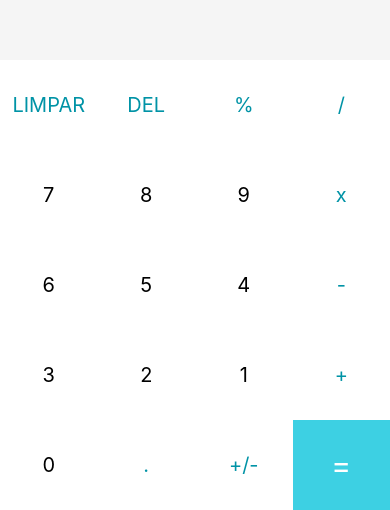
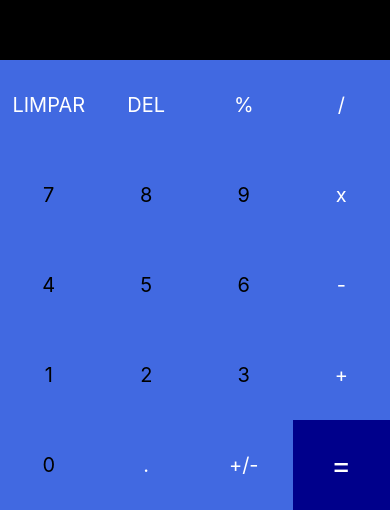
Before and after one commit to carlosmoraessilva/CalculadoraApp, a React Native app in the folder Calculadora/: screen / in a window 390 px wide. Shown: the part 334-844 px from the top of the page. Built offline with nearby package versions, Linux system fonts and the light colour scheme.

Commit message:
Ajuste das teclas e atualização do estilo

```diff
--- a/Calculadora/App.js
+++ b/Calculadora/App.js
@@ -4,7 +4,8 @@ import { StyleSheet, Text, View, TouchableOpacity, Button } from 'react-native';
 
 export default function App() {
   // Mapeamento de teclas
-  const buttons = ['LIMPAR', 'DEL', '%', '/', 7, 8, 9, "x", 6, 5, 4, '-', 3, 2, 1, '+', 0, '.', '+/-', '=']
+  //const buttons = ['LIMPAR', 'DEL', '%', '/', 7, 8, 9, "x", 6, 5, 4, '-', 3, 2, 1, '+', 0, '.', '+/-', '=']
+ const buttons = ['LIMPAR', 'DEL', '%', '/', 7, 8, 9, "x", 4, 5, 6, '-', 1, 2, 3, '+', 0, '.', '+/-', '=']
 
   const [currentNumber, setCurrentNumber] = useState("")
   const [lastNumber, setLastNumber] = useState("")
@@ -36,7 +37,7 @@ export default function App() {
 
   function handleInput(buttonPressed){
     console.log(buttonPressed) // Mostra no Console a tecla pressionada
-    if(buttonPressed === '+' | buttonPressed === "-" | buttonPressed === "x" | buttonPressed === "/" ){
+    if(buttonPressed === '+' | buttonPressed === "-" | buttonPressed === "x" | buttonPressed === "/" | buttonPressed === "%"){
       setCurrentNumber(currentNumber + " " + buttonPressed + " ")
       return
     }
@@ -55,6 +56,9 @@ export default function App() {
       case '+/-':
         setCurrentNumber((-1 * currentNumber).toString())
         return
+
+
+
     }
 
     setCurrentNumber(currentNumber + buttonPressed)
@@ -75,12 +79,12 @@ export default function App() {
 
         {buttons.map((button) =>
           button === '=' ? // Mapeamento do botão =
-        <TouchableOpacity onPress={() => handleInput(button)} key={button} style={[styles.button, {backgroundColor: '#3dd0e3'}]}>
+        <TouchableOpacity onPress={() => handleInput(button)} key={button} style={[styles.button, {backgroundColor: '#00008B'}]}>
           <Text style={[styles.textButton, {color: "white", fontSize: 30}]}>{button}</Text>
         </TouchableOpacity>
           : // Mapeamento dos outros botões
           <TouchableOpacity onPress={() => handleInput(button)} key={button} style={styles.button}>
-            <Text style={[styles.textButton, {color: typeof(button) === 'number' ? 'black': '#0093a6'}]}>{button}</Text>
+            <Text style={[styles.textButton, {color: typeof(button) === 'number' ? 'black': 'white'}]}>{button}</Text>
           </TouchableOpacity>
         )}
       </View>
@@ -96,10 +100,10 @@ const styles = StyleSheet.create({
   results: {
     flex: 2,
     justifyContent: "center",
-    backgroundColor: "#f5f5f5"
+    backgroundColor: "black"
   },
   resultText: {
-    color: "#282F38",
+    color: "white",
     fontSize: 32,
     fontWeight: "bold",
     padding: 12,
@@ -116,7 +120,7 @@ const styles = StyleSheet.create({
     flexWrap: 'wrap',
   },
   button: {
-    backgroundColor: 'white',
+    backgroundColor: '#4169E1',
     alignItems: 'center',
     justifyContent: 'center',
     minWidth: 90,
```
